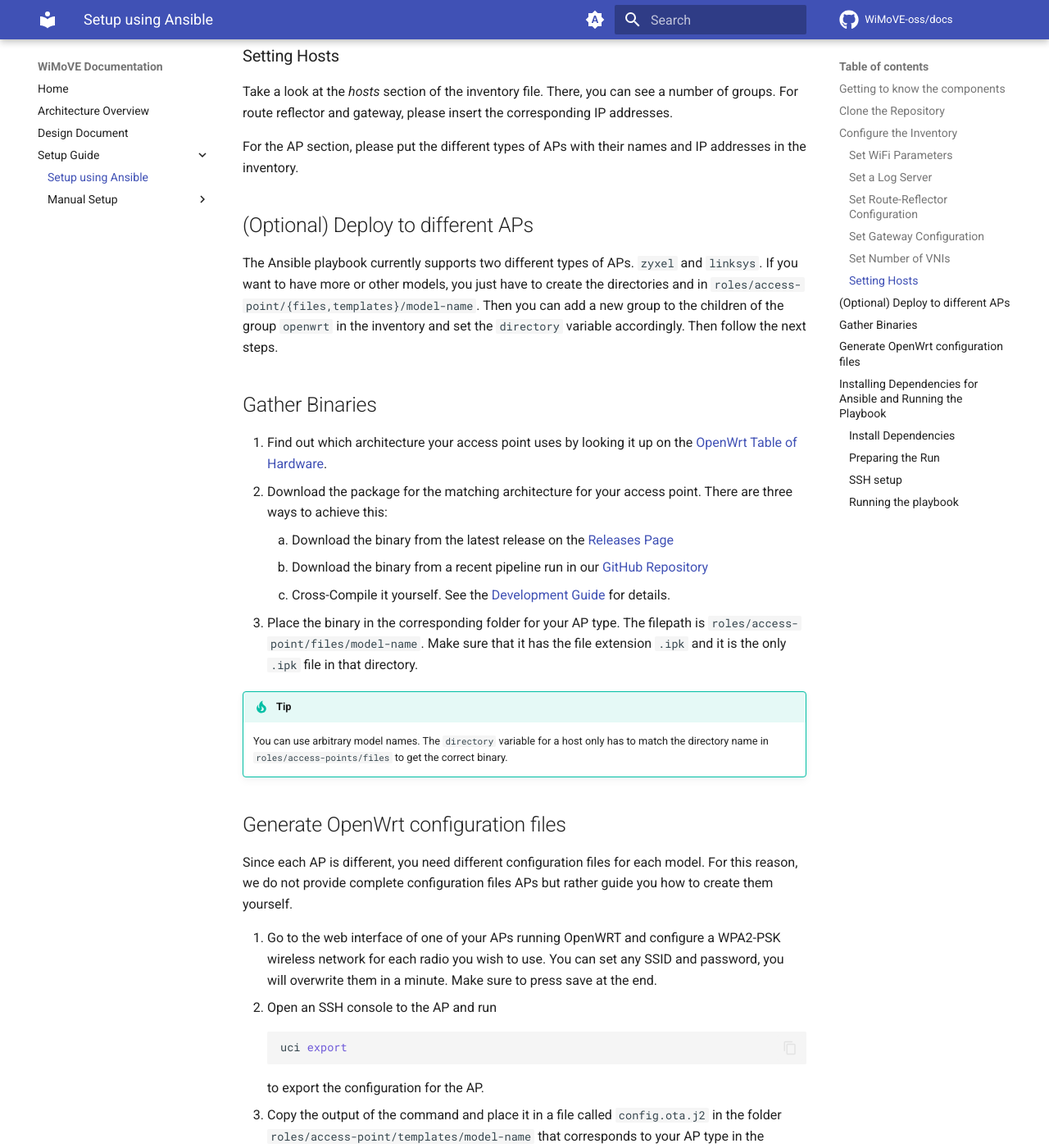
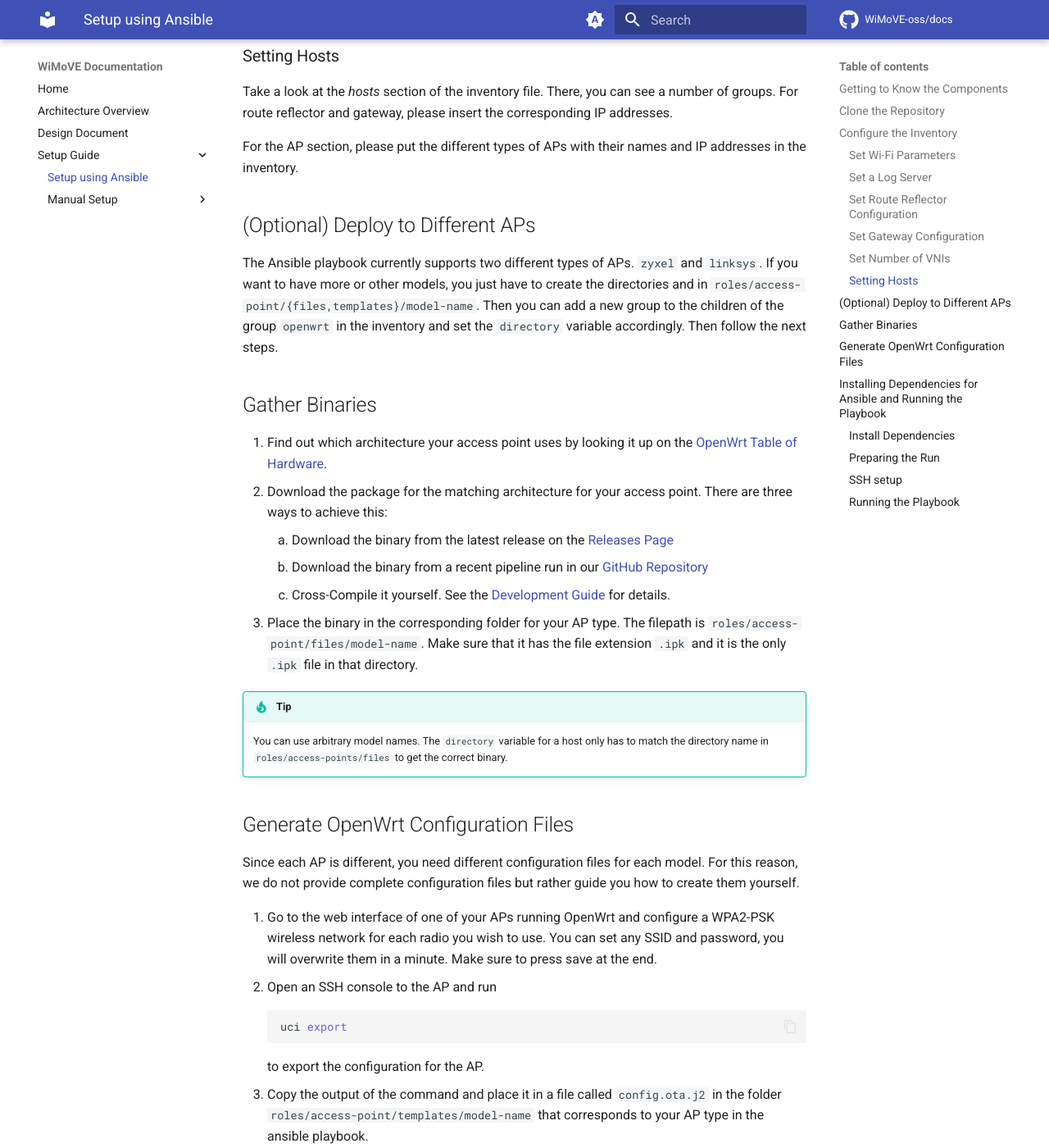
Before and after one commit to WiMoVE-OSS/docs, an MkDocs documentation site: the page built from docs/setup/ansible_setup.md, in a window 1280 px wide and 1400 px high, scrolled down 2537 px. Shown: the whole window at 82% size. Built offline with MkDocs 1.6.1 and Material for MkDocs 9.7.7, drawn with Linux system fonts in a browser that asks for light colours; comment, search, counter and statistics services are not loaded; some of the changed text lies outside the part shown.

Commit message:
Add Richard's suggestions

````diff
--- a/docs/setup/ansible_setup.md
+++ b/docs/setup/ansible_setup.md
@@ -6,7 +6,7 @@ This guide will show you how you can install you own WiMoVE setup using our Ansi
 
     It is a very good idea to at least skim over the different steps of this guide so you know what to expect *before* you try to set up your own system.
 
-## Getting to know the components
+## Getting to Know the Components
 
 The parts of this guide will provide information on how to set up each component. Before getting started, please make sure you understand the purpose of each component in the whole system by reading the [Architecture page](../../architecture/).
 
@@ -34,7 +34,7 @@ To get started, rename the file `example-inventory.yml` to `inventory.yml`.
 
     This playbook is designed to use the IP range `10.0.0.0/8` for the virtual L2 networks. If you use (part of) this IP range for your network already, consider modifying the dnsmasq and VXLAN configuration in the gateway folder to suit your requirements.
 
-### Set WiFi Parameters
+### Set Wi-Fi Parameters
 
 First things first, you need to set a name for your wireless network. Put this name in the `ssid` variable. The passphrase for the network goes into the `secret` variable.
 
@@ -52,7 +52,7 @@ If you want to set up a logging server for yourself, we recommend getting starte
 
 If you do not want to use this feature, simply set `127.0.0.1` as the parameter for `log_server`, otherwise put the IP/domain of your log server here.
 
-### Set Route-Reflector Configuration
+### Set Route Reflector Configuration
 
 Please set the IP address of the route reflector in the variable `route_reflector_ip`. Additionally, please set an IP range from which the route reflector should accept connections (i.e. `10.242.0.0/16`) in the `listen_range` variable.
 
@@ -83,7 +83,7 @@ There, you can see a number of groups. For route reflector and gateway, please i
 
 For the AP section, please put the different types of APs with their names and IP addresses in the inventory.
 
-## (Optional) Deploy to different APs
+## (Optional) Deploy to Different APs
 
 The Ansible playbook currently supports two different types of APs. `zyxel` and `linksys`. If you want to have more or other models, you just have to create the directories and in `roles/access-point/{files,templates}/model-name`. Then you can add a new group to the children of the group `openwrt` in the inventory and set the `directory` variable accordingly. Then follow the next steps.
 
@@ -100,12 +100,12 @@ The Ansible playbook currently supports two different types of APs. `zyxel` and
 
     You can use arbitrary model names. The `directory` variable for a host only has to match the directory name in `roles/access-points/files` to get the correct binary.
 
-## Generate OpenWrt configuration files
+## Generate OpenWrt Configuration Files
 
 Since each AP is different, you need different configuration files for each model.
-For this reason, we do not provide complete configuration files APs but rather guide you how to create them yourself.
+For this reason, we do not provide complete configuration files but rather guide you how to create them yourself.
 
-1. Go to the web interface of one of your APs running OpenWRT and configure a WPA2-PSK wireless network for each radio you wish to use. You can set any SSID and password, you will overwrite them in a minute. Make sure to press save at the end.
+1. Go to the web interface of one of your APs running OpenWrt and configure a WPA2-PSK wireless network for each radio you wish to use. You can set any SSID and password, you will overwrite them in a minute. Make sure to press save at the end.
 2. Open an SSH console to the AP and run
 
     ```bash
@@ -161,7 +161,7 @@ For this to work properly, you have to set up SSH key authentication on each of
 
 Please make sure that your SSH config file contains all the hostnames you gave to the hosts in your inventory. Otherwise, when running the playbook you will get an error that the name could not be resolved.
 
-### Running the playbook
+### Running the Playbook
 
 !!! warning "Before you run the playbook: A note on SSH key passphrases"
 
````
Also changed, not shown: docs/setup/manual/access_point.md (+3 -3 lines), docs/setup/manual/index.md (+3 -3 lines), docs/setup/manual/parameters.md (+2 -2 lines), docs/setup/manual/route_reflector.md (+1 -1 lines).
